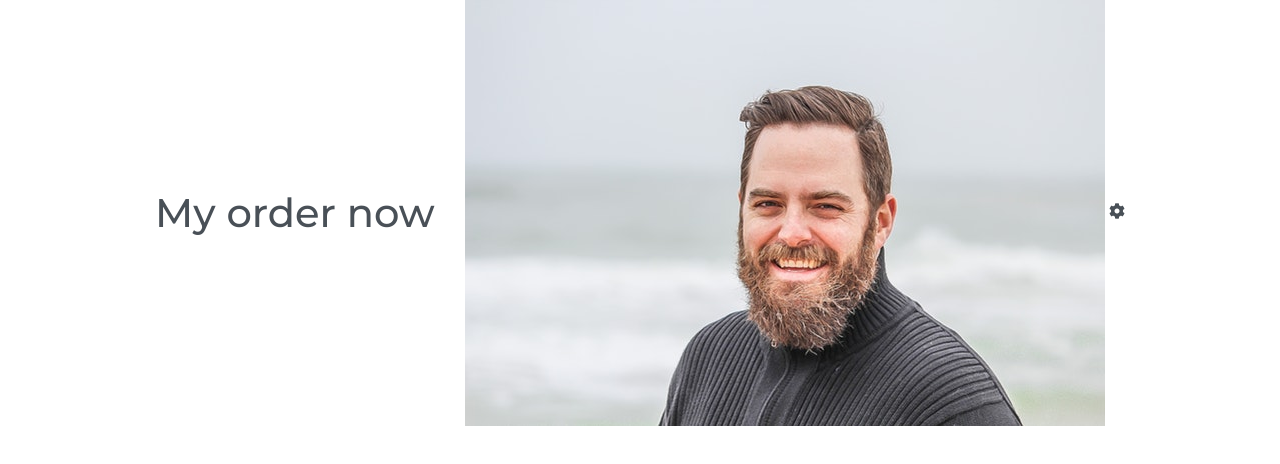
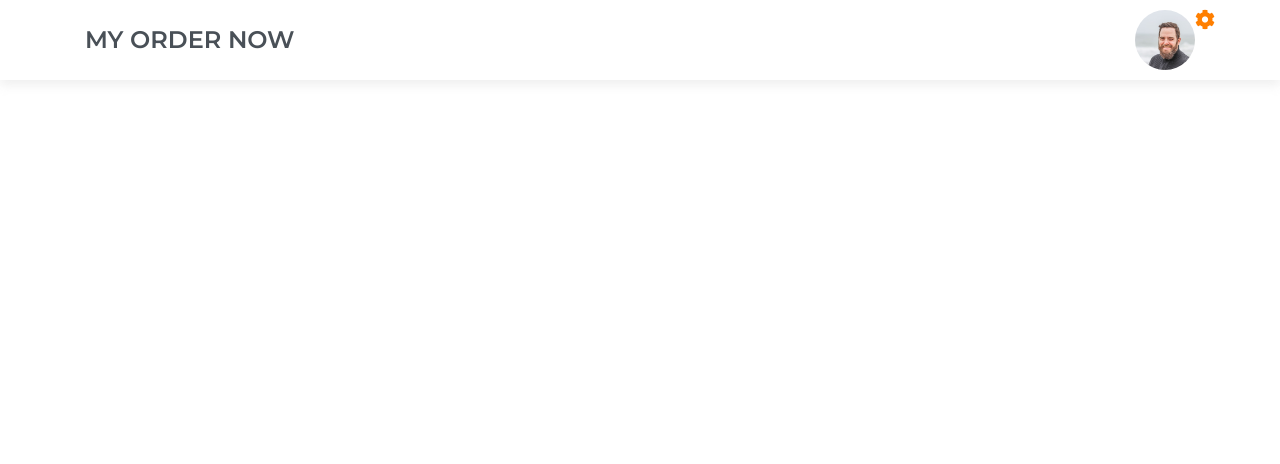
Before and after one commit to noxigithub/deliveryApp, a plain HTML site: page index.html in a window 1280 px wide. Drawn offline with nearby package versions, Linux system fonts and the light colour scheme.

Commit message:
terminar el encabezado

```diff
--- a/index.html
+++ b/index.html
@@ -10,12 +10,12 @@
   <body>
 <header>
   <div class="container">
-    <div class="row justify-content-center align-items-center">
+    <div class="row justify-content-between align-items-center">
       <div class="col-auto">
         <h1>My order now</h1>
       </div>
       <div class="col-auto">
-        <div class="avater-container" data-target=#profileOptions data-toggle="modal">
+        <div class="avatar-container" data-target=#profileOptions data-toggle="modal">
           <img src="img/avatar.jpg" alt="">
           <i class="fas fa-cog"></i>
         </div>
@@ -24,7 +24,7 @@
   </div>
 
 
-  <div class="modal fade" id="profileOptions" tabindex="-1" role="dialog" aria-labelledby="exampleModalLabel" aria-hidden="true">
+  <div class="modal fade profile-options-modal" id="profileOptions" tabindex="-1" role="dialog" aria-labelledby="exampleModalLabel" aria-hidden="true">
   <div class="modal-dialog" role="document">
     <div class="modal-content">
       <div class="modal-header">
--- a/sass/main.scss
+++ b/sass/main.scss
@@ -18,3 +18,66 @@ a{
     text-decoration: none;
   }
 }
+
+//Header
+
+header{
+    background: #fff;
+    padding: 10px 0;
+    box-shadow: 0 5px 10px rgba(204,204,204,0.31);
+
+    h1{
+      font-size: 24px;
+      font-weight: 600;
+      text-transform: uppercase;
+    }
+
+    .avatar-container{
+      width: 60px;
+      height: 60px;
+      position: relative;
+      cursor: pointer;
+
+      img{
+        width: 100%;
+        height: 100%;
+        object-fit: cover;
+        object-position: center;
+        border-radius: 50%;
+
+      }
+      i{
+        position: absolute;
+        letf: 0;
+        top: 0;
+        font-size: 20px;
+        color: $primary;
+      }
+    }
+
+
+
+  .profile-options-modal{
+    .profile-options-list{
+      padding: 0;
+      margin: 0;
+      list-style: none;
+
+      li{
+        a{
+          display: block;
+          padding: 10px 0;
+          color:$black2;
+
+          i{
+            display: inline-block;
+            width: 18px;
+            text-align: center;
+            margin-right: 5px;
+          }
+        }
+
+      }
+    }
+  }
+}
```
Also changed, not shown: css/main.css.
